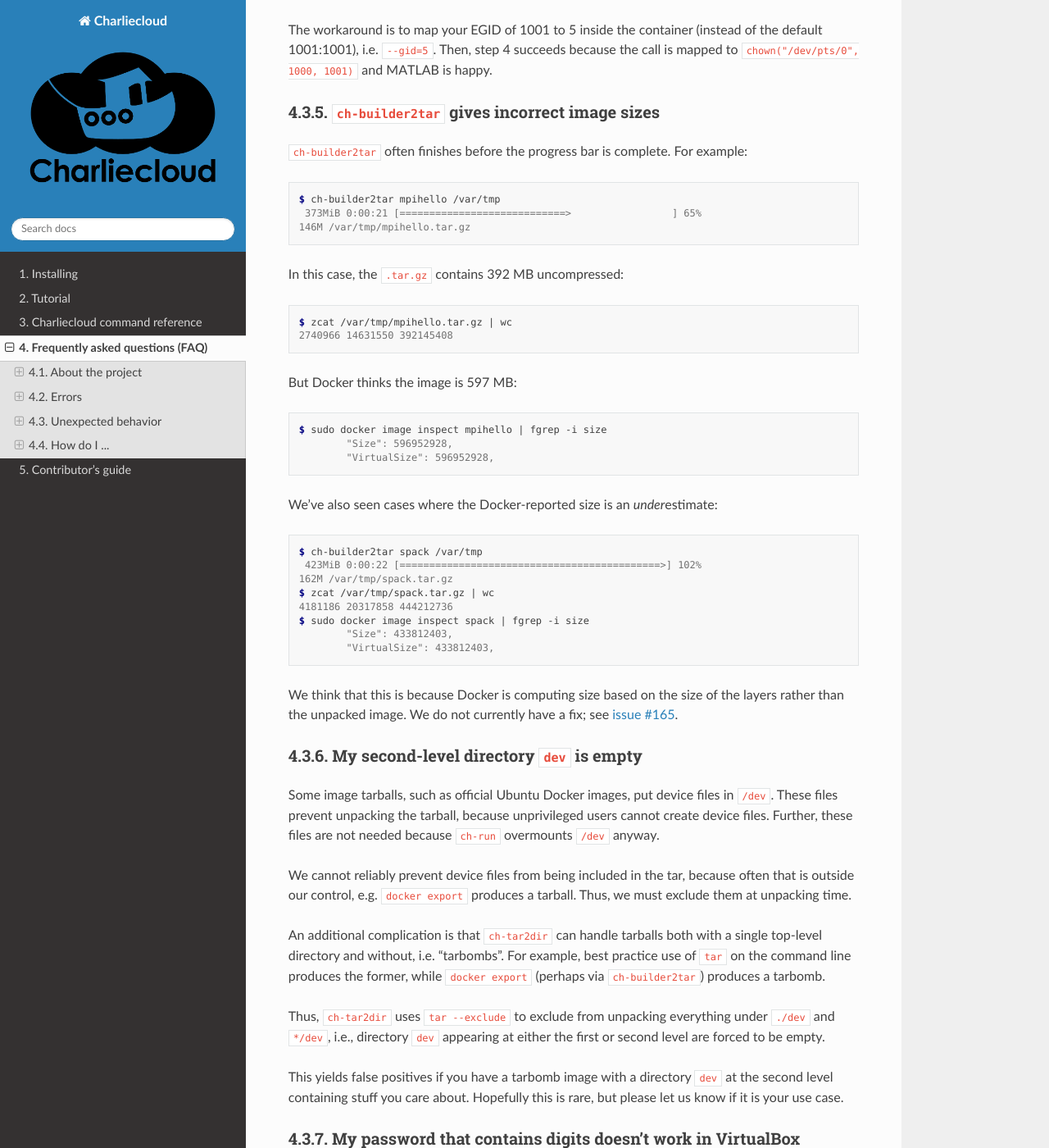
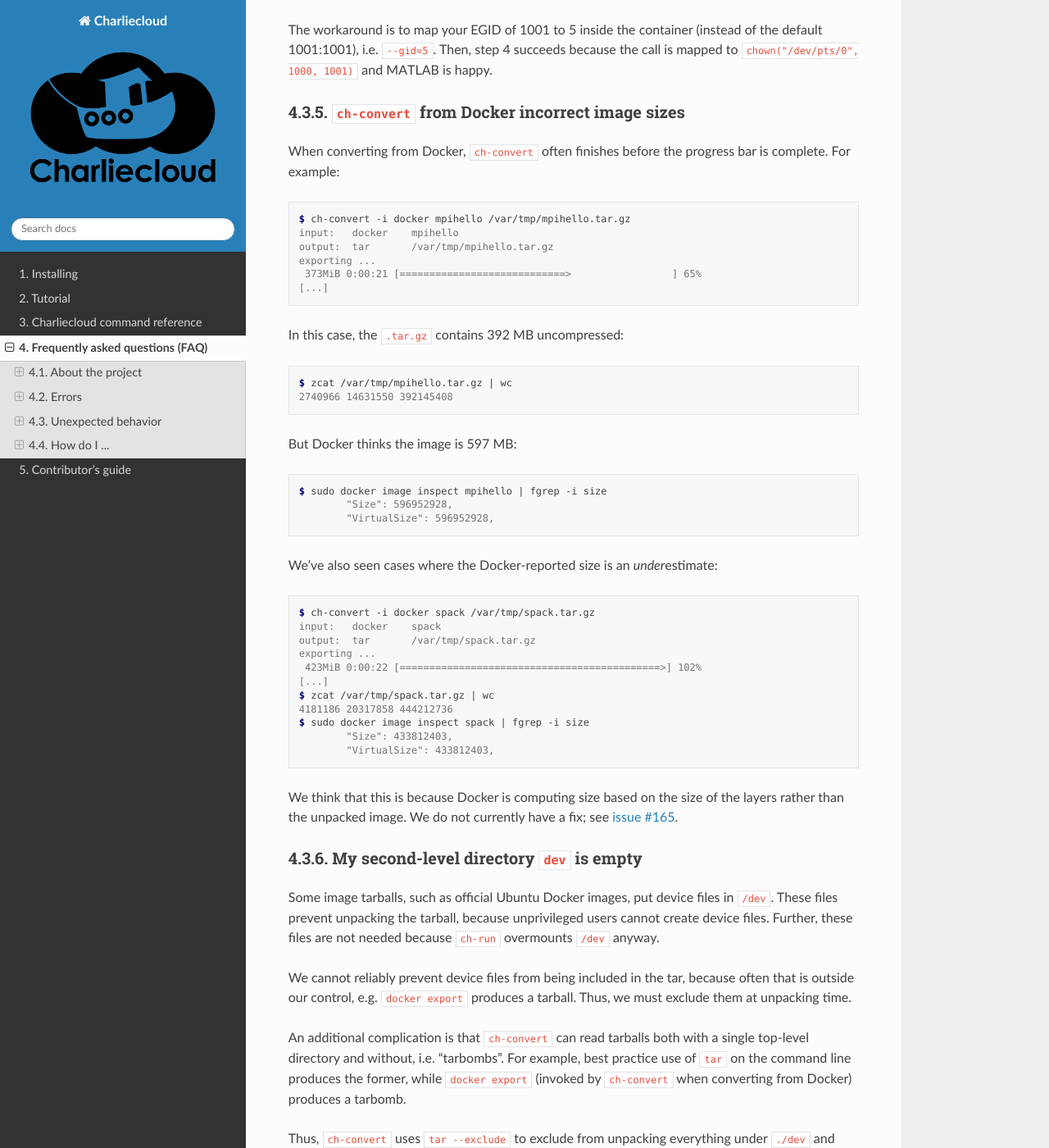
Before and after one commit to hpc/charliecloud, a Sphinx documentation site: the page built from doc/faq.rst, in a window 1280 px wide and 1400 px high, scrolled down 6188 px. Shown: the whole window at 82% size. Built offline with Sphinx 7.4.7 and the Read the Docs theme 2.0.0, drawn with Linux system fonts in a browser that asks for light colours; some of the changed text lies outside the part shown.

Commit message:
update tests to use ch-convert

```diff
--- a/doc/ch-image_desc.rst
+++ b/doc/ch-image_desc.rst
@@ -155,8 +155,8 @@ it into containers by default).
 
 While you can currently poke around in the storage directory and find unpacked
 images runnable with :code:`ch-run`, this is not a supported use case. The
-supported workflow uses :code:`ch-builder2tar` or :code:`ch-builder2squash` to
-obtain a packed image; see the tutorial for details.
+supported workflow uses :code:`ch-convert` to obtain a packed image; see the
+tutorial for details.
 
 The storage directory format changes on no particular schedule. Often
 :code:`ch-image` is able to upgrade the directory; however, downgrading is not
--- a/doc/faq.rst
+++ b/doc/faq.rst
@@ -306,15 +306,18 @@ happy.
 
 .. _faq_docker2tar-size:
 
-:code:`ch-builder2tar` gives incorrect image sizes
---------------------------------------------------
+:code:`ch-convert` from Docker incorrect image sizes
+----------------------------------------------------
 
-:code:`ch-builder2tar` often finishes before the progress bar is complete. For
-example::
+When converting from Docker, :code:`ch-convert` often finishes before the
+progress bar is complete. For example::
 
-  $ ch-builder2tar mpihello /var/tmp
+  $ ch-convert -i docker mpihello /var/tmp/mpihello.tar.gz
+  input:   docker    mpihello
+  output:  tar       /var/tmp/mpihello.tar.gz
+  exporting ...
    373MiB 0:00:21 [============================>                 ] 65%
-  146M /var/tmp/mpihello.tar.gz
+  [...]
 
 In this case, the :code:`.tar.gz` contains 392 MB uncompressed::
 
@@ -329,9 +332,12 @@ But Docker thinks the image is 597 MB::
 
 We've also seen cases where the Docker-reported size is an *under*\ estimate::
 
-  $ ch-builder2tar spack /var/tmp
+  $ ch-convert -i docker spack /var/tmp/spack.tar.gz
+  input:   docker    spack
+  output:  tar       /var/tmp/spack.tar.gz
+  exporting ...
    423MiB 0:00:22 [============================================>] 102%
-  162M /var/tmp/spack.tar.gz
+  [...]
   $ zcat /var/tmp/spack.tar.gz | wc
   4181186 20317858 444212736
   $ sudo docker image inspect spack | fgrep -i size
@@ -354,13 +360,13 @@ We cannot reliably prevent device files from being included in the tar,
 because often that is outside our control, e.g. :code:`docker export` produces
 a tarball. Thus, we must exclude them at unpacking time.
 
-An additional complication is that :code:`ch-tar2dir` can handle tarballs both
+An additional complication is that :code:`ch-convert` can read tarballs both
 with a single top-level directory and without, i.e. “tarbombs”. For example,
 best practice use of :code:`tar` on the command line produces the former,
-while :code:`docker export` (perhaps via :code:`ch-builder2tar`) produces a
-tarbomb.
+while :code:`docker export` (invoked by :code:`ch-convert` when converting
+from Docker) produces a tarbomb.
 
-Thus, :code:`ch-tar2dir` uses :code:`tar --exclude` to exclude from unpacking
+Thus, :code:`ch-convert` uses :code:`tar --exclude` to exclude from unpacking
 everything under :code:`./dev` and :code:`*/dev`, i.e., directory :code:`dev`
 appearing at either the first or second level are forced to be empty.
 
@@ -842,4 +848,5 @@ Other approaches could be found with web searches such as "automate unattended
 SSH" or "SSH in cron jobs".
 
 
-..  LocalWords:  CAs SY Gutmann AUTH rHsFFqwwqh MrieaQ Za
+..  LocalWords:  CAs SY Gutmann AUTH rHsFFqwwqh MrieaQ Za mpihello
+..  LocalWords:  VirtualSize
```
Also changed, not shown: doc/dev.rst (+9 -6 lines), 11 other files.
